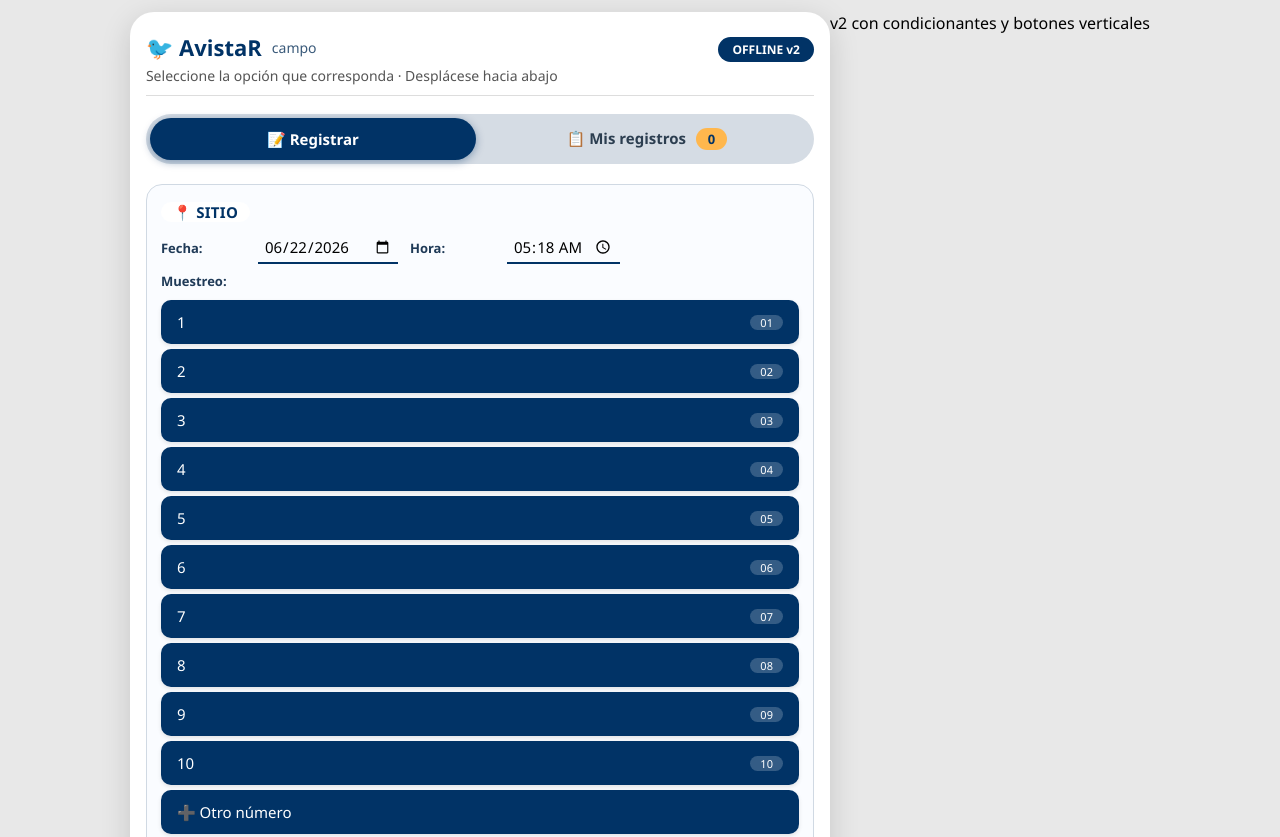
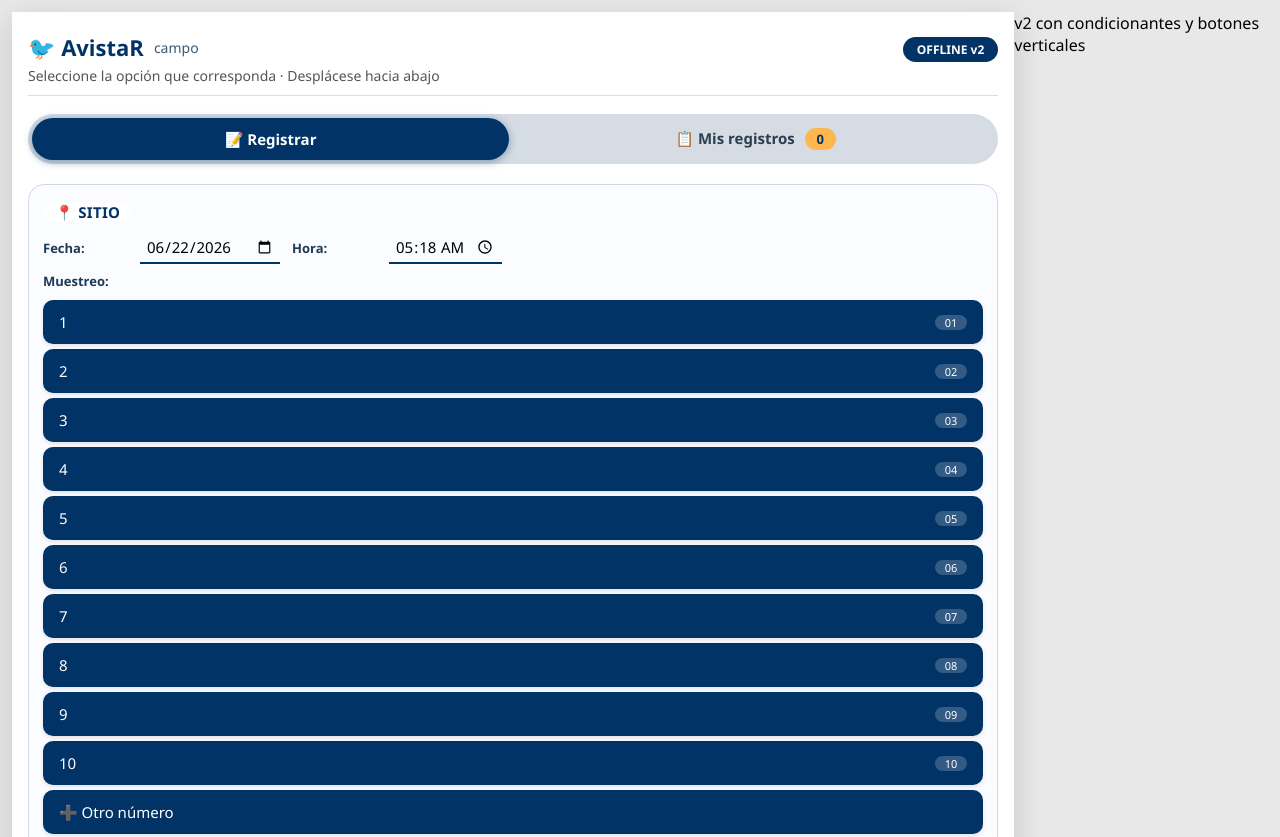
Before and after one commit to JuanCarlosHernandezB/avistapp, a plain HTML site: page index.html in a window 1280 px wide. Shown: the top 837 px of the page. Drawn offline with Linux system fonts and the light colour scheme.

Commit message:
Update index.html

```diff
--- a/index.html
+++ b/index.html
@@ -24,14 +24,14 @@
             justify-content: center;
         }
         .app {
-            max-width: 700px;
+            max-width: 100%;
             width: 100%;
             background: #ffffff;
-            border-radius: 24px;
+            border-radius: 0;
             box-shadow: 0 8px 30px rgba(0,0,0,0.15);
             padding: 20px 16px 30px;
             position: relative;
-            margin-bottom: 20px;
+            margin-bottom: 0;
         }
         h1 {
             font-size: 22px;
```
